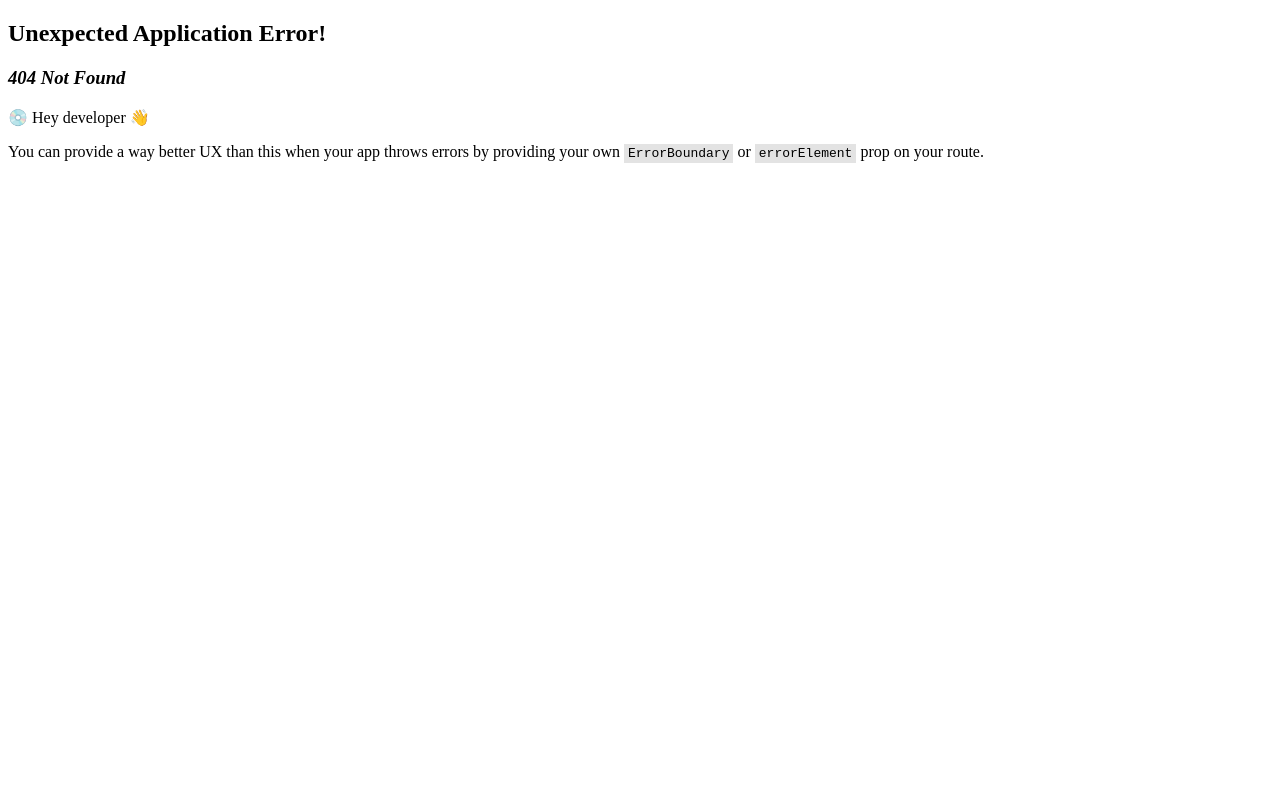
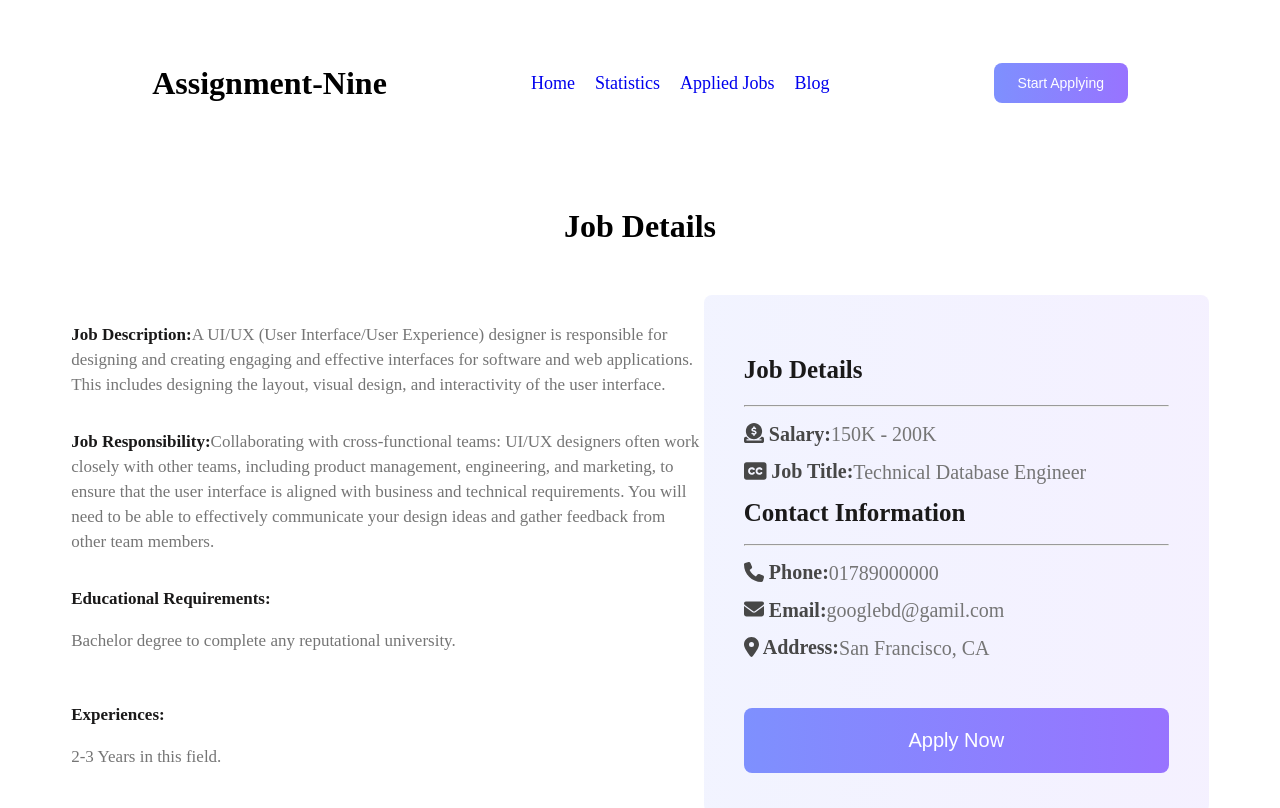
Before and after one commit to mdshafin90/assignment-nine, a React (Vite) app: page /detail/1234 in a window 1280 px wide. Before the commit this address had no page. Shown: the top 808 px of the page. Built offline with nearby package versions, Linux system fonts and the light colour scheme.

Commit message:
company details data by passing throw props has completed successfully

```diff
--- a/public/companyData.json
+++ b/public/companyData.json
@@ -10,7 +10,9 @@
         "phone": "01789000000",
         "email": "googlebd@gamil.com",
         "address": "San Francisco, CA USA",
-        "jobResponsibility": "Collaborating with cross-functional teams: UI/UX designers often work closely with other teams, including product management, engineering, and marketing, to ensure that the user interface is aligned with business and technical requirements. You will need to be able to effectively communicate your design ideas and gather feedback from other team members."
+        "jobResponsibility": "Collaborating with cross-functional teams: UI/UX designers often work closely with other teams, including product management, engineering, and marketing, to ensure that the user interface is aligned with business and technical requirements. You will need to be able to effectively communicate your design ideas and gather feedback from other team members.",
+        "experience": "2-3 Years in this field.",
+        "educationalRequirements": "Bachelor degree to complete any reputational university."
     },
     {
         "name": "Project Manager on Netflix",
@@ -23,7 +25,9 @@
         "phone": "01789000000",
         "email": "netflix@gamil.com",
         "address": "New York, NY",
-        "jobResponsibility": "Collaborating with cross-functional teams: UI/UX designers often work closely with other teams, including product management, engineering, and marketing, to ensure that the user interface is aligned with business and technical requirements. You will need to be able to effectively communicate your design ideas and gather feedback from other team members."
+        "jobResponsibility": "Collaborating with cross-functional teams: UI/UX designers often work closely with other teams, including product management, engineering, and marketing, to ensure that the user interface is aligned with business and technical requirements. You will need to be able to effectively communicate your design ideas and gather feedback from other team members.",
+        "experience": "3-5 Years in this field.",
+        "educationalRequirements": "Bachelor degree to complete any reputational university."
     },
     {
         "name": "Senior Product Designer",
@@ -36,7 +40,9 @@
         "phone": "01789000000",
         "email": "amazonbd@gamil.com",
         "address": "Seattle, WA",
-        "jobResponsibility": "Collaborating with cross-functional teams: UI/UX designers often work closely with other teams, including product management, engineering, and marketing, to ensure that the user interface is aligned with business and technical requirements. You will need to be able to effectively communicate your design ideas and gather feedback from other team members."
+        "jobResponsibility": "Collaborating with cross-functional teams: UI/UX designers often work closely with other teams, including product management, engineering, and marketing, to ensure that the user interface is aligned with business and technical requirements. You will need to be able to effectively communicate your design ideas and gather feedback from other team members.",
+        "experience": "5-5 Years in this field.",
+        "educationalRequirements": "Bachelor degree to complete any reputational university."
     },
     {
         "name": "Senior Car Model Designer",
@@ -49,7 +55,9 @@
         "phone": "01789000000",
         "email": "teslabd@gamil.com",
         "address": "Chicago, IL",
-        "jobResponsibility": "Collaborating with cross-functional teams: UI/UX designers often work closely with other teams, including product management, engineering, and marketing, to ensure that the user interface is aligned with business and technical requirements. You will need to be able to effectively communicate your design ideas and gather feedback from other team members."
+        "jobResponsibility": "Collaborating with cross-functional teams: UI/UX designers often work closely with other teams, including product management, engineering, and marketing, to ensure that the user interface is aligned with business and technical requirements. You will need to be able to effectively communicate your design ideas and gather feedback from other team members.",
+        "experience": "3-8 Years in this field.",
+        "educationalRequirements": "Bachelor degree to complete any reputational university."
     },
     {
         "name": "Software Developer",
@@ -62,7 +70,9 @@
         "phone": "01789000000",
         "email": "samsungbd@gamil.com",
         "address": "Boston, MA",
-        "jobResponsibility": "Collaborating with cross-functional teams: UI/UX designers often work closely with other teams, including product management, engineering, and marketing, to ensure that the user interface is aligned with business and technical requirements. You will need to be able to effectively communicate your design ideas and gather feedback from other team members."
+        "jobResponsibility": "Collaborating with cross-functional teams: UI/UX designers often work closely with other teams, including product management, engineering, and marketing, to ensure that the user interface is aligned with business and technical requirements. You will need to be able to effectively communicate your design ideas and gather feedback from other team members.",
+        "experience": "2-3 Years in this field.",
+        "educationalRequirements": "Bachelor degree to complete any reputational university."
     },
     {
         "name": "Data Scientist With Programming",
@@ -75,6 +85,8 @@
         "phone": "01789000000",
         "email": "asusbd@gamil.com",
         "address": "Austin, TX",
-        "jobResponsibility": "Collaborating with cross-functional teams: UI/UX designers often work closely with other teams, including product management, engineering, and marketing, to ensure that the user interface is aligned with business and technical requirements. You will need to be able to effectively communicate your design ideas and gather feedback from other team members."
+        "jobResponsibility": "Collaborating with cross-functional teams: UI/UX designers often work closely with other teams, including product management, engineering, and marketing, to ensure that the user interface is aligned with business and technical requirements. You will need to be able to effectively communicate your design ideas and gather feedback from other team members.",
+        "experience": "8-10 Years in this field.",
+        "educationalRequirements": "Bachelor degree to complete any reputational university."
     }
 ]
--- a/src/components/Company/Company.jsx
+++ b/src/components/Company/Company.jsx
@@ -1,8 +1,8 @@
 import React from 'react';
 import './Company.css'
-import ReactDOM from 'react-dom'
 import { FontAwesomeIcon } from '@fortawesome/react-fontawesome'
 import { faCircleDollarToSlot, faLocationDot } from '@fortawesome/free-solid-svg-icons'
+import { Link } from 'react-router-dom';
 
 const Company = ({ company }) => {
     const { companyName, name, id, companyLogo, companyLocation, salaryRange } = company
@@ -18,7 +18,7 @@ const Company = ({ company }) => {
                 <p><FontAwesomeIcon icon={faLocationDot} />  {companyLocation}</p>
                 <p className='company-salary'><FontAwesomeIcon icon={faCircleDollarToSlot} />  {salaryRange}</p>
             </div>
-            <button className='btn-view-details'>View Details</button>
+            <Link to={`/detail/${id}`}><button className='btn-view-details'>View Details</button></Link>
         </div>
     );
 };
--- /dev/null
+++ b/src/components/CompanyDetails/CompanyDetails.css
@@ -0,0 +1,223 @@
+.job-details-header {
+    text-align: center;
+    margin: 50px 0;
+}
+
+.companyDetails {
+    width: 90%;
+    display: flex;
+    justify-content: space-between;
+    margin: 50px auto;
+}
+
+.companyDetails-first {
+    width: 800px;
+    display: flex;
+    flex-direction: column;
+    justify-content: center;
+    align-items: flex-start;
+}
+
+.job-description {
+    font-family: 'Manrope';
+    font-style: normal;
+    font-weight: 800;
+    font-size: 17px;
+    line-height: 25px;
+    color: #1A1919;
+}
+
+.job-description-dynamic {
+    font-family: 'Manrope';
+    font-style: normal;
+    font-weight: 500;
+    font-size: 17px;
+    color: #757575;
+    line-height: 25px;
+}
+
+.jop-res {
+    font-family: 'Manrope';
+    font-style: normal;
+    font-weight: 800;
+    font-size: 17px;
+    line-height: 25px;
+    color: #1A1919;
+}
+
+.job-res-dynamic {
+    font-family: 'Manrope';
+    font-style: normal;
+    font-weight: 500;
+    font-size: 17px;
+    color: #757575;
+    line-height: 25px;
+}
+
+.education-requirment {
+    font-family: 'Manrope';
+    font-style: normal;
+    font-weight: 800;
+    font-size: 17px;
+    line-height: 25px;
+    color: #1A1919;
+}
+
+.education-requirment-dynamic {
+    font-family: 'Manrope';
+    font-style: normal;
+    font-weight: 500;
+    font-size: 17px;
+    color: #757575;
+    line-height: 25px;
+}
+
+.experience {
+    font-family: 'Manrope';
+    font-style: normal;
+    font-weight: 800;
+    font-size: 17px;
+    line-height: 25px;
+    color: #1A1919;
+}
+
+.experience-dynamic {
+    font-family: 'Manrope';
+    font-style: normal;
+    font-weight: 500;
+    font-size: 17px;
+    color: #757575;
+    line-height: 25px;
+}
+
+.companyDetails-two {
+    width: 425px;
+    padding: 40px;
+    background: linear-gradient(90deg, rgba(126, 144, 254, 0.1) 0%, rgba(152, 115, 255, 0.1) 100%);
+    border-radius: 8px;
+}
+
+.job-details {
+    font-family: 'Manrope';
+    font-style: normal;
+    font-weight: 800;
+    font-size: 25px;
+    color: #1A1919;
+    line-height: 20px;
+}
+
+.salary {
+    font-family: 'Manrope';
+    font-style: normal;
+    font-weight: 700;
+    font-size: 20px;
+    color: #474747;
+    line-height: 20px;
+}
+
+.salary-dynamic {
+    font-family: 'Manrope';
+    font-style: normal;
+    font-weight: 500;
+    font-size: 20px;
+    color: #757575;
+    line-height: 20px;
+}
+
+.jobTitle {
+    font-family: 'Manrope';
+    font-style: normal;
+    font-weight: 700;
+    font-size: 20px;
+    color: #474747;
+    line-height: 20px;
+}
+
+.jobTitle-dynamic {
+    font-family: 'Manrope';
+    font-style: normal;
+    font-weight: 500;
+    font-size: 20px;
+    color: #757575;
+    line-height: 20px;
+}
+
+.contact-info {
+    font-family: 'Manrope';
+    font-style: normal;
+    font-weight: 800;
+    font-size: 25px;
+    color: #1A1919;
+    line-height: 20px;
+}
+
+.phone {
+    font-family: 'Manrope';
+    font-style: normal;
+    font-weight: 700;
+    font-size: 20px;
+    color: #474747;
+    line-height: 20px;
+}
+
+.phone-dynamic {
+    font-family: 'Manrope';
+    font-style: normal;
+    font-weight: 500;
+    font-size: 20px;
+    color: #757575;
+    line-height: 20px;
+}
+
+.email {
+    font-family: 'Manrope';
+    font-style: normal;
+    font-weight: 700;
+    font-size: 20px;
+    color: #474747;
+    line-height: 20px;
+}
+
+.email-dynamic {
+    font-family: 'Manrope';
+    font-style: normal;
+    font-weight: 500;
+    font-size: 20px;
+    color: #757575;
+    line-height: 20px;
+}
+
+.address {
+    font-family: 'Manrope';
+    font-style: normal;
+    font-weight: 700;
+    font-size: 20px;
+    color: #474747;
+    line-height: 20px;
+}
+
+.address-dynamic {
+    font-family: 'Manrope';
+    font-style: normal;
+    font-weight: 500;
+    font-size: 20px;
+    color: #757575;
+    line-height: 20px;
+}
+
+.btn-apply-now {
+    width: 425px;
+    height: 65px;
+    border: none;
+    background: linear-gradient(90deg, #7E90FE 0%, #9873FF 100%);
+    border-radius: 8px;
+    display: flex;
+    justify-content: center;
+    align-items: center;
+    color: white;
+    font-size: 20px;
+    padding: 19px 161px;
+    gap: 10px;
+    cursor: pointer;
+    margin-top: 50px;
+}
--- /dev/null
+++ b/src/components/CompanyDetails/CompanyDetails.jsx
@@ -0,0 +1,78 @@
+import React from 'react';
+import { useLoaderData } from 'react-router-dom';
+import './CompanyDetails.css'
+import { FontAwesomeIcon } from '@fortawesome/react-fontawesome'
+import { faCircleDollarToSlot, faLocationDot, faEnvelope, faClosedCaptioning, faPhone } from '@fortawesome/free-solid-svg-icons'
+
+const CompanyDetails = () => {
+    const companyData = useLoaderData()
+    console.log(companyData)
+
+    const { jobDescription, jobResponsibility, experience, educationalRequirements, salaryRange, name, phone, email, companyLocation } = companyData
+
+    return (
+        <div>
+            <h1 className='job-details-header'>Job Details</h1>
+            <div className='companyDetails'>
+                <div className='companyDetails-first'>
+                    <p>
+                        <span className='job-description'>Job Description:</span>
+                        <span className='job-description-dynamic'>{jobDescription}</span>
+                    </p>
+                    <p>
+                        <span className='jop-res'>Job Responsibility:</span>
+                        <span className='job-res-dynamic'>{jobResponsibility}</span>
+                    </p>
+                    <p>
+                        <span className='education-requirment'>Educational Requirements:</span>
+                        <p className='education-requirment-dynamic'>{educationalRequirements}</p>
+                    </p>
+                    <p>
+                        <span className='experience'>Experiences:</span>
+                        <p className='experience-dynamic'>{experience}</p>
+                    </p>
+                </div>
+                <div className='companyDetails-two'>
+
+                    <p className='job-details'>Job Details</p>
+
+                    <hr />
+
+                    <p><span className='salary'>
+                        <FontAwesomeIcon icon={faCircleDollarToSlot} /> Salary:</span>
+                        <span className='salary-dynamic'>{salaryRange}</span>
+                    </p>
+
+                    <p>
+                        <span className='jobTitle'><FontAwesomeIcon icon={faClosedCaptioning} /> Job Title:</span>
+                        <span className='jobTitle-dynamic'>{name}</span>
+                    </p>
+
+                    <h2 className='contact-info'>Contact Information</h2>
+
+                    <hr />
+
+                    <p>
+                        <span className='phone'><FontAwesomeIcon icon={faPhone} /> Phone:</span>
+                        <span className='phone-dynamic'>{phone}</span>
+                    </p>
+
+                    <p>
+                        <span className='email'>
+                            <FontAwesomeIcon icon={faEnvelope} /> Email:</span>
+                        <span className='email-dynamic'>{email}</span>
+                    </p>
+
+                    <p>
+                        <span className='address'>
+                            <FontAwesomeIcon icon={faLocationDot} /> Address:</span>
+                        <span className='address-dynamic'>{companyLocation}</span></p>
+
+                    <button className='btn-apply-now'>Apply Now</button>
+                </div>
+            </div>
+        </div>
+    );
+};
+
+export default CompanyDetails;
--- a/src/main.jsx
+++ b/src/main.jsx
@@ -11,6 +11,7 @@ import Statistics from './components/Statistics/Statistics.jsx';
 import AppliedJobs from './components/AppliedJobs/AppliedJobs.jsx';
 import Blog from './components/Blog/Blog.jsx';
 import Main from './components/Layout/Main.jsx';
+import CompanyDetails from './components/CompanyDetails/CompanyDetails.jsx';
 
 const router = createBrowserRouter([
   {
@@ -33,6 +34,11 @@ const router = createBrowserRouter([
       {
         path: "blog",
         element: <Blog></Blog>
+      },
+      {
+        path: "detail/:detailId",
+        element: <CompanyDetails></CompanyDetails>,
+        loader: ({ params }) => fetch('/companyData.json').then(res => res.json()).then(datas => datas.find(data => data.id == params.detailId))
       }
     ]
   }
```
